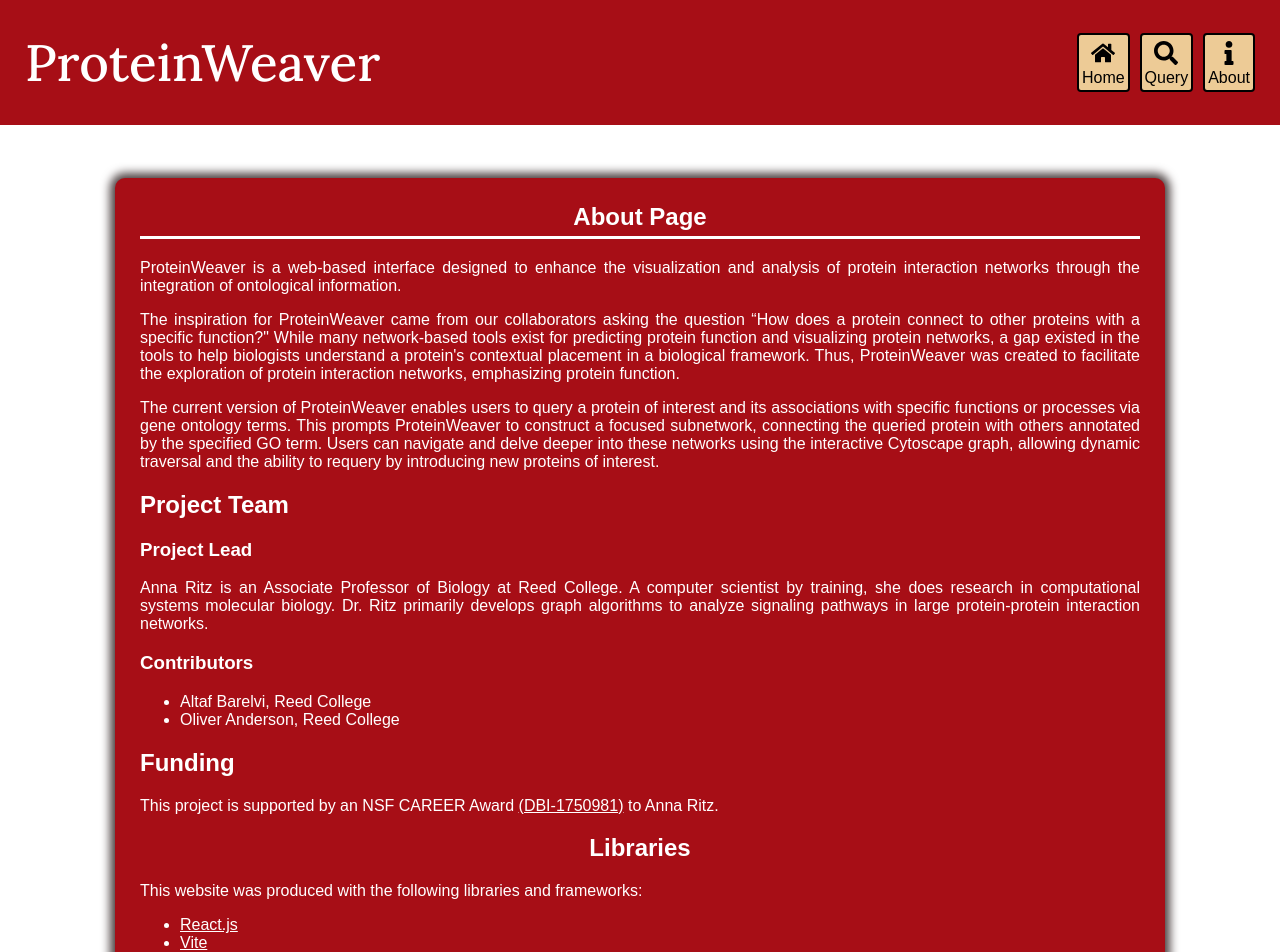
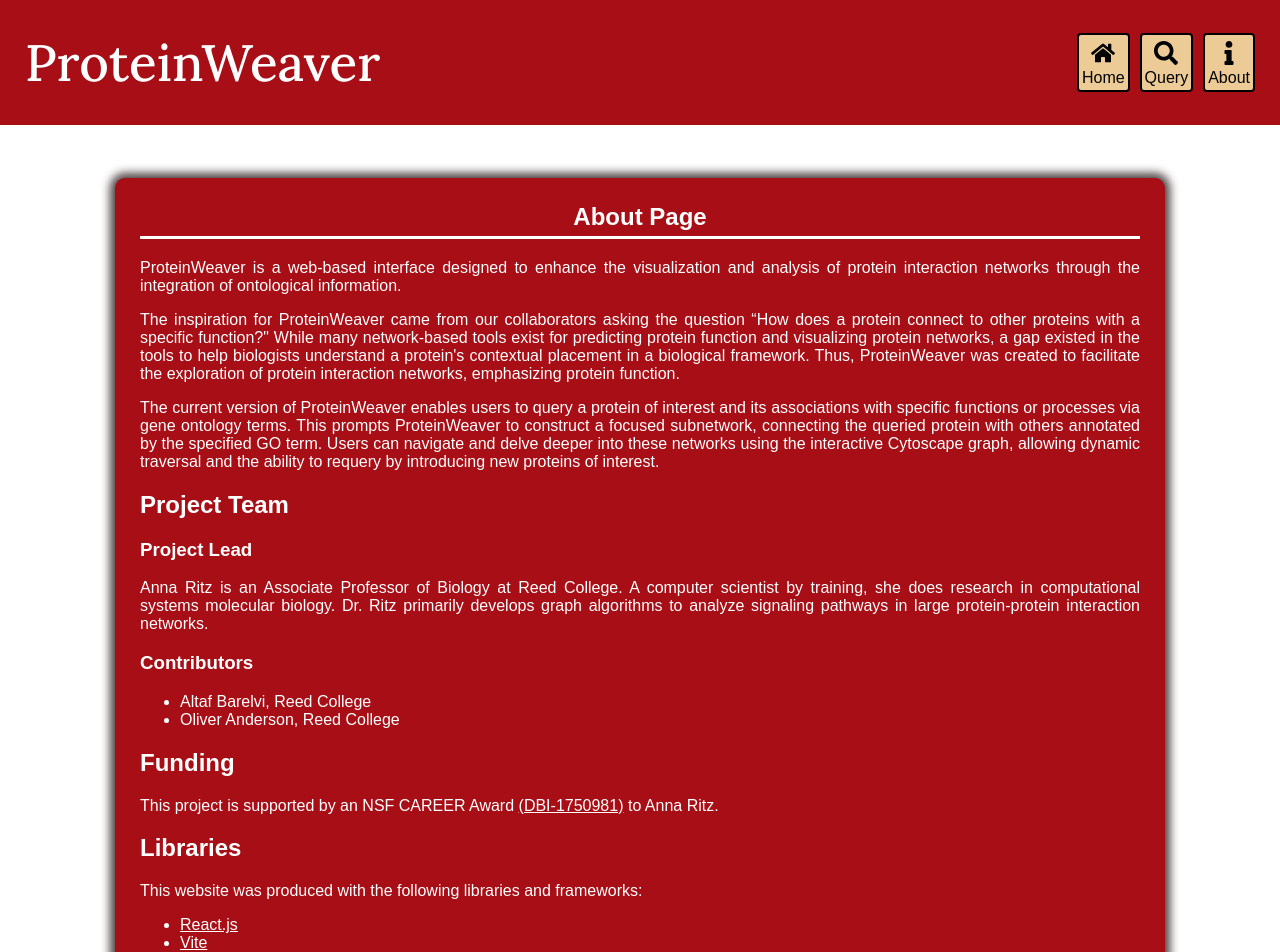
Before and after one commit to Reed-CompBio/protein-weaver, a React (Vite) app in the folder client/: page /about in a window 1280 px wide. Shown: the top 952 px of the page. Built offline with nearby package versions, Linux system fonts and the light colour scheme.

Commit message:
Changed state variable order

```diff
--- a/client/src/components/Query.jsx
+++ b/client/src/components/Query.jsx
@@ -139,26 +139,6 @@ export default function Query() {
         }
       }, [dataParsingStatus]);
 
-    // Get descendants for queried GO term
-    // useEffect(() => {
-    //     fetch("/api/getDescendants", {
-    //         method: 'POST',
-    //         headers: {
-    //             'Content-Type': 'application/json',
-    //             // You can add any other headers if needed
-    //         },
-    //         body: JSON.stringify(query)
-    //     })
-    //         .then((res) => res.json())
-    //         .then((data) => {
-    //             const childNames = data.map((item) => item.name).filter(item => item !== undefined);
-    //             setDescendantsOptions(childNames);
-    //         })
-    //         .catch((error) => {
-    //             console.error("Error fetching GO term descendants:", error);
-    //         });
-    // }, [query.goTerm]);
-
     // Function for submitting the query
     async function handleSubmit(e) {
         setSidebarNode(null);
@@ -232,7 +212,6 @@ export default function Query() {
                 })
                 .then((data) => {
                     setNetworkResult(NetworkParserNode(data, query.protein, query.k));
-                    setDataParsingStatus(true)
                     return NetworkParserNode(data, query.protein, query.k);
                 });
             } catch (error) {
@@ -273,7 +252,7 @@ export default function Query() {
                     })
                     .then((edgeData) => {
                         setNetworkResult(EdgeDataParser(network, edgeData));
-                        console.log("induced subgraph done")
+                        setDataParsingStatus(true)
                         return EdgeDataParser(network, edgeData);
                     });
             } catch (error) {
@@ -534,11 +513,11 @@ export default function Query() {
 
                 {hasError && <QueryError />}
 
-                {isLoading && !showResults && JSON.stringify(networkResult) == "{}" && (
+                {isLoading  && (
                     <div className="loader"></div>
                 )}
 
-                {showResults && JSON.stringify(networkResult) != "{}" && (
+                {showResults && (
                     <div className="legend-align">
                         <div className="sidebar-align">
                             <CytoscapeComponent
--- a/client/src/pages/AboutPage.jsx
+++ b/client/src/pages/AboutPage.jsx
@@ -52,7 +52,7 @@ export default function AboutPage() {
               </a>{" "}
               to Anna Ritz.
             </p>
-            <h2>Libraries</h2>
+            <h2 className="about-body-text-heading">Libraries</h2>
             <p>
               This website was produced with the following libraries and
               frameworks:
```
